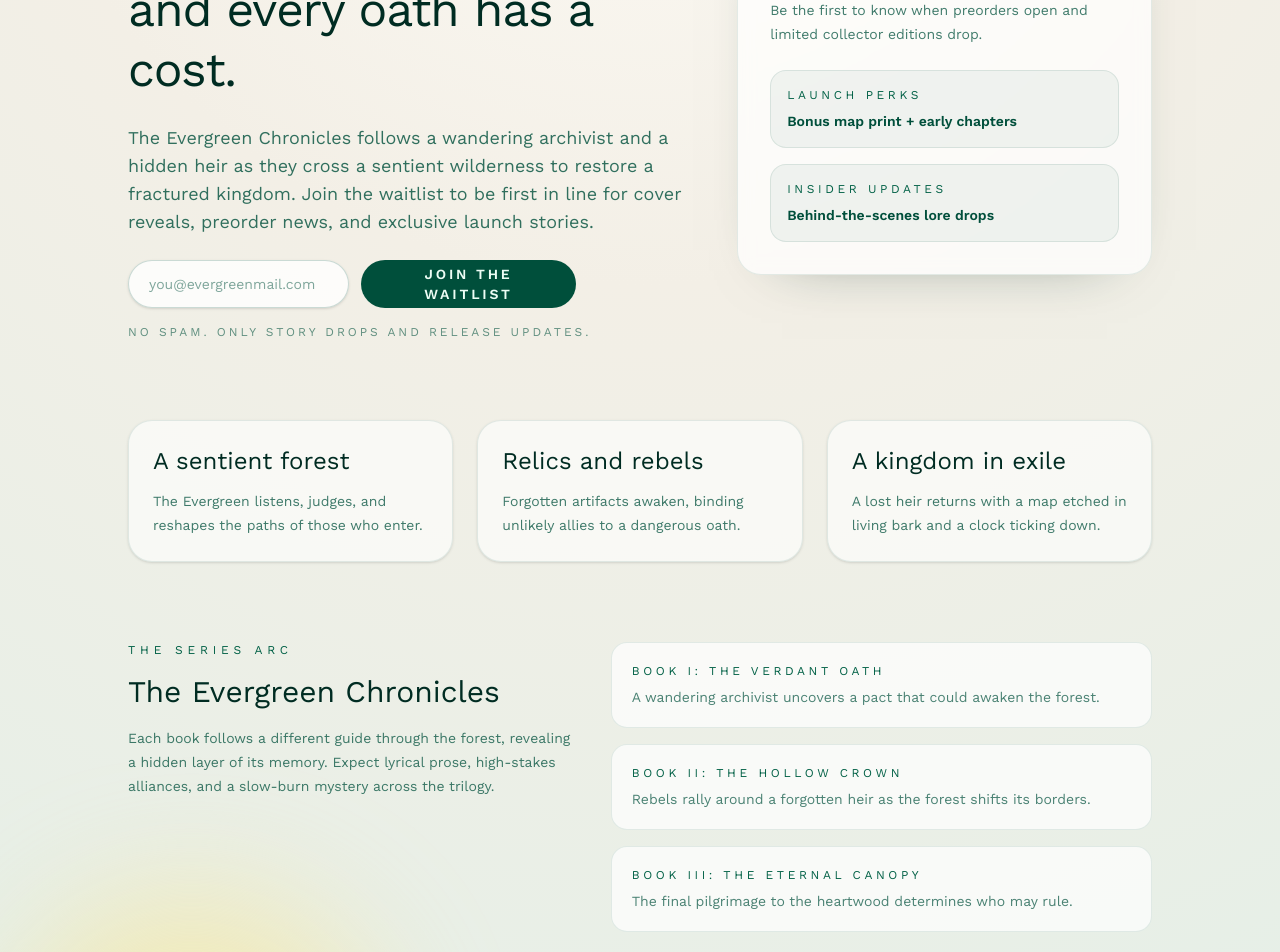
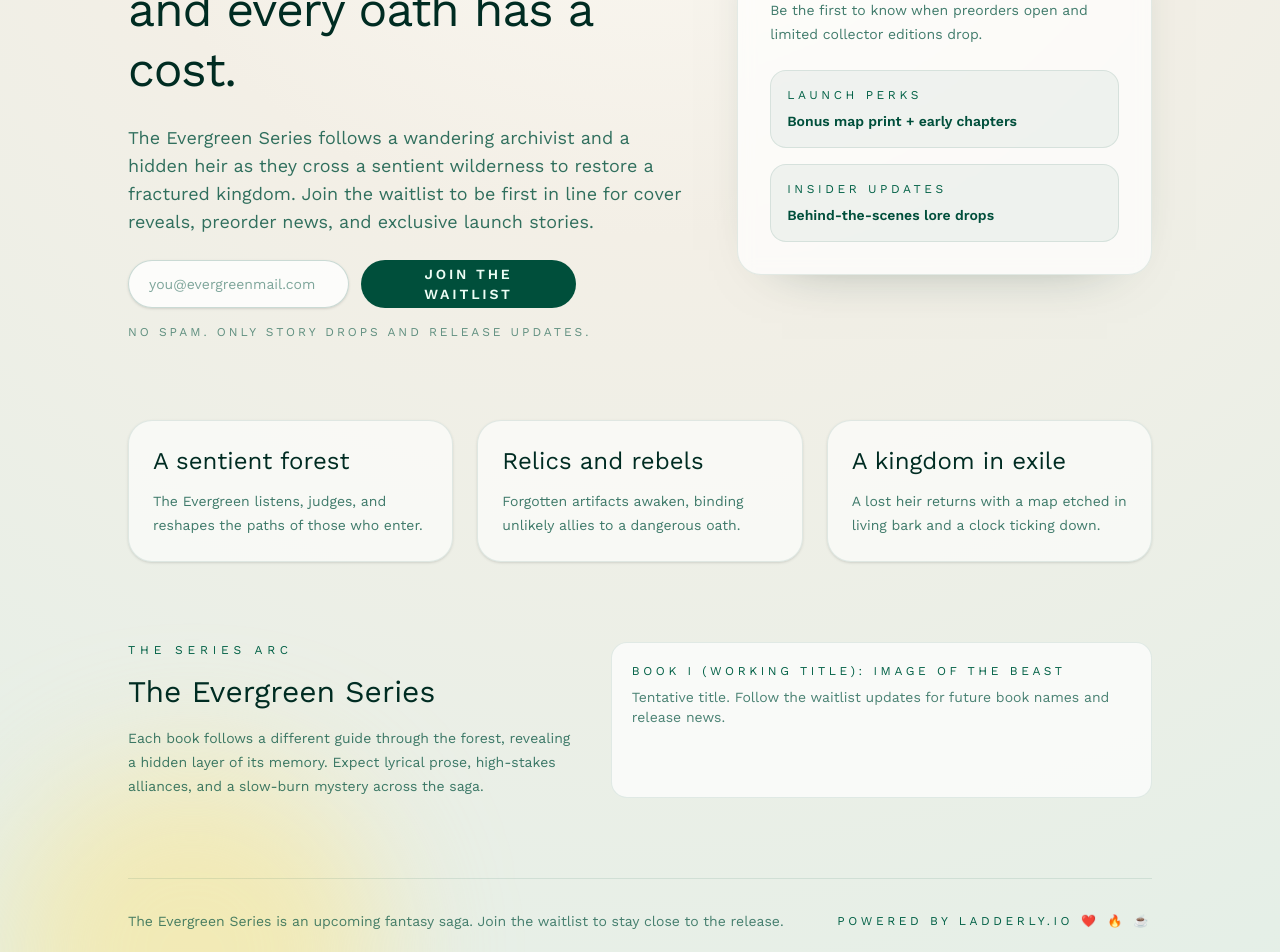
Before and after one commit to Vandivier/book-marketing, a Next.js app in the folder app/: page / in a window 1280 px wide. Shown: the part 360-1312 px from the top of the page. Built offline with nearby package versions, Linux system fonts and the light colour scheme.

Commit message:
fix: title

```diff
--- a/app/app/api/waitlist/route.ts
+++ b/app/app/api/waitlist/route.ts
@@ -90,9 +90,9 @@ export async function POST(request: Request) {
   await postmark.sendEmail({
     From: fromEmail,
     To: email,
-    Subject: "Confirm your email for The Evergreen Chronicles",
-    TextBody: `Welcome to The Evergreen Chronicles waitlist!\n\nPlease confirm your email to secure your spot:\n${confirmUrl}\n\nIf you did not request this, you can ignore this email.`,
-    HtmlBody: `<p>Welcome to <strong>The Evergreen Chronicles</strong> waitlist!</p><p>Please confirm your email to secure your spot:</p><p><a href="${confirmUrl}">Confirm your email</a></p><p>If you did not request this, you can ignore this email.</p>`,
+    Subject: "Confirm your email for The Evergreen Series",
+    TextBody: `Welcome to The Evergreen Series waitlist!\n\nPlease confirm your email to secure your spot:\n${confirmUrl}\n\nIf you did not request this, you can ignore this email.`,
+    HtmlBody: `<p>Welcome to <strong>The Evergreen Series</strong> waitlist!</p><p>Please confirm your email to secure your spot:</p><p><a href="${confirmUrl}">Confirm your email</a></p><p>If you did not request this, you can ignore this email.</p>`,
     MessageStream: process.env.POSTMARK_MESSAGE_STREAM,
   });
 
--- a/app/app/layout.tsx
+++ b/app/app/layout.tsx
@@ -15,9 +15,9 @@ const bodyFont = Work_Sans({
 });
 
 export const metadata: Metadata = {
-  title: "The Evergreen Chronicles",
+  title: "The Evergreen Series",
   description:
-    "Join the waitlist for The Evergreen Chronicles, an epic fantasy book series.",
+    "Join the waitlist for The Evergreen Series, an epic fantasy book series.",
 };
 
 export default function RootLayout({
--- a/app/app/page.tsx
+++ b/app/app/page.tsx
@@ -9,11 +9,11 @@ export default function Home() {
         <header className="flex flex-wrap items-center justify-between gap-6">
           <div className="flex items-center gap-4">
             <div className="flex h-11 w-11 items-center justify-center rounded-full border border-emerald-800/30 bg-emerald-900/10 text-sm font-semibold uppercase tracking-[0.35em] text-emerald-900">
-              EC
+              ES
             </div>
             <div>
               <p className="text-xs uppercase tracking-[0.3em] text-emerald-800">
-                The Evergreen Chronicles
+                The Evergreen Series
               </p>
               <p className="text-sm text-emerald-900/70">
                 Book release waitlist
@@ -38,10 +38,10 @@ export default function Home() {
               cost.
             </h1>
             <p className="max-w-xl text-base leading-7 text-emerald-900/80 sm:text-lg">
-              The Evergreen Chronicles follows a wandering archivist and a
-              hidden heir as they cross a sentient wilderness to restore a
-              fractured kingdom. Join the waitlist to be first in line for cover
-              reveals, preorder news, and exclusive launch stories.
+              The Evergreen Series follows a wandering archivist and a hidden
+              heir as they cross a sentient wilderness to restore a fractured
+              kingdom. Join the waitlist to be first in line for cover reveals,
+              preorder news, and exclusive launch stories.
             </p>
 
             <WaitlistForm />
@@ -98,7 +98,7 @@ export default function Home() {
               key={item.title}
               className="rounded-3xl border border-emerald-900/10 bg-white/60 p-6 shadow-sm"
             >
-              <h3 className="font-[var(--font-heading)] text-2xl text-emerald-950">
+              <h3 className="font-(--font-heading) text-2xl text-emerald-950">
                 {item.title}
               </h3>
               <p className="mt-3 text-sm leading-6 text-emerald-900/75">
@@ -114,51 +114,42 @@ export default function Home() {
               The series arc
             </p>
             <h2 className="mt-4 font-[var(--font-heading)] text-3xl text-emerald-950">
-              The Evergreen Chronicles
+              The Evergreen Series
             </h2>
             <p className="mt-4 text-sm leading-6 text-emerald-900/75">
               Each book follows a different guide through the forest, revealing
               a hidden layer of its memory. Expect lyrical prose, high-stakes
-              alliances, and a slow-burn mystery across the trilogy.
+              alliances, and a slow-burn mystery across the saga.
             </p>
           </div>
           <div className="grid gap-4">
-            {[
-              {
-                title: "Book I: The Verdant Oath",
-                text: "A wandering archivist uncovers a pact that could awaken the forest.",
-              },
-              {
-                title: "Book II: The Hollow Crown",
-                text: "Rebels rally around a forgotten heir as the forest shifts its borders.",
-              },
-              {
-                title: "Book III: The Eternal Canopy",
-                text: "The final pilgrimage to the heartwood determines who may rule.",
-              },
-            ].map((book) => (
-              <div
-                key={book.title}
-                className="rounded-2xl border border-emerald-900/10 bg-white/70 p-5"
-              >
-                <p className="text-xs uppercase tracking-[0.3em] text-emerald-800">
-                  {book.title}
-                </p>
-                <p className="mt-2 text-sm text-emerald-900/70">
-                  {book.text}
-                </p>
-              </div>
-            ))}
+            <div className="rounded-2xl border border-emerald-900/10 bg-white/70 p-5">
+              <p className="text-xs uppercase tracking-[0.3em] text-emerald-800">
+                Book I (working title): Image of the Beast
+              </p>
+              <p className="mt-2 text-sm text-emerald-900/70">
+                Tentative title. Follow the waitlist updates for future book
+                names and release news.
+              </p>
+            </div>
           </div>
         </section>
 
         <footer className="flex flex-col items-start gap-4 border-t border-emerald-900/10 pt-8 text-sm text-emerald-900/70 sm:flex-row sm:items-center sm:justify-between">
           <p>
-            The Evergreen Chronicles is an upcoming fantasy series. Join the
-            waitlist to stay close to the release.
+            The Evergreen Series is an upcoming fantasy saga. Join the waitlist
+            to stay close to the release.
           </p>
           <p className="text-xs uppercase tracking-[0.3em] text-emerald-800">
-            Powered by story
+            Powered by{" "}
+            <a
+              href="https://ladderly.io"
+              target="_blank"
+              rel="noopener noreferrer"
+            >
+              Ladderly.io
+            </a>{" "}
+            ❤️ 🔥 ☕
           </p>
         </footer>
       </main>
--- a/app/app/waitlist-form.tsx
+++ b/app/app/waitlist-form.tsx
@@ -9,7 +9,7 @@ type WaitlistResponse = {
 };
 
 const CONFIRM_MESSAGES: Record<string, string> = {
-  "1": "Your email is confirmed. Welcome to the Evergreen Chronicle waitlist.",
+  "1": "Your email is confirmed. Welcome to the Evergreen Series waitlist.",
   invalid: "That confirmation link is invalid. Please sign up again.",
   expired: "That confirmation link expired. Please sign up again.",
 };
@@ -86,7 +86,7 @@ export default function WaitlistForm() {
           disabled={status === "loading"}
         />
         <button
-          className="h-12 rounded-full bg-emerald-900 px-6 text-sm font-semibold uppercase tracking-[0.2em] text-emerald-50 transition hover:bg-emerald-800 disabled:cursor-not-allowed disabled:bg-emerald-900/70"
+          className="h-12 cursor-pointer rounded-full bg-emerald-900 px-6 text-sm font-semibold uppercase tracking-[0.2em] text-emerald-50 transition hover:bg-emerald-800 disabled:cursor-not-allowed disabled:bg-emerald-900/70"
           type="submit"
           disabled={status === "loading"}
         >
```
